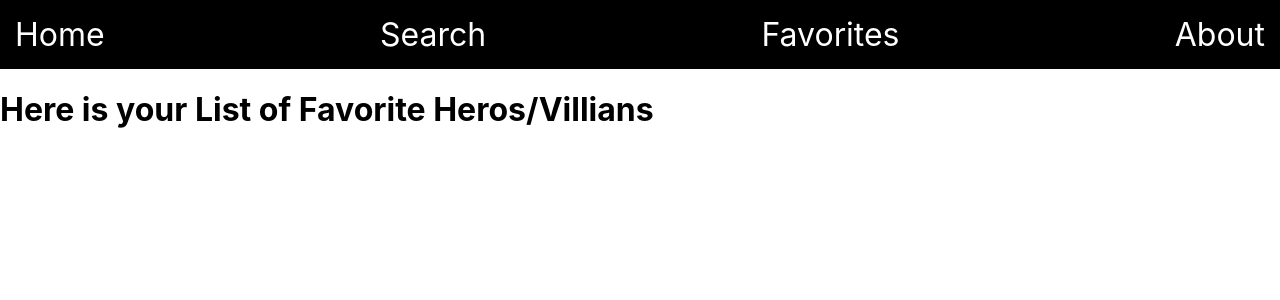
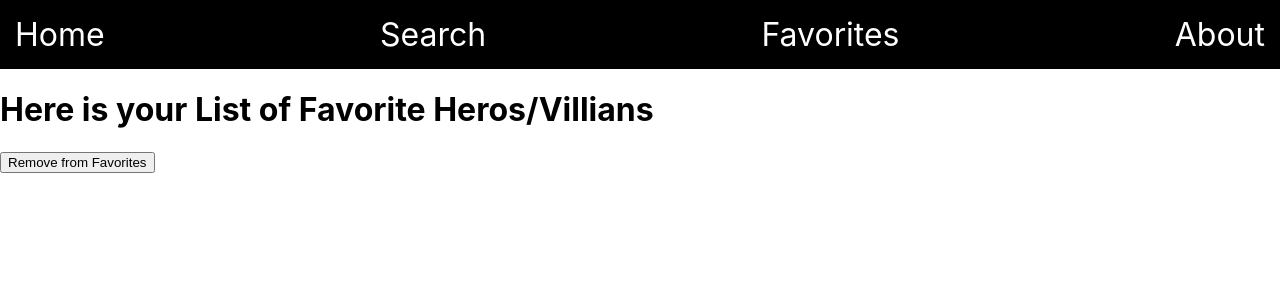
Before and after one commit to mrfritzg/fritzapiproject, a React (Create React App) app: page /favorites in a window 1280 px wide. Shown: the top 300 px of the page. Built offline with nearby package versions, Linux system fonts and the light colour scheme.

Commit message:
fixing bugs

```diff
--- a/src/components/CharacterItem.js
+++ b/src/components/CharacterItem.js
@@ -51,7 +51,7 @@ export default function CharacterItem({ pageSource,hero }) {
                 {/* <button onClick={ () => {favoriteCharacter(hero)}}>
                     Add to Favorites</button> */}
 
-                {pageSource ==='favorites'? <DeleteFavorite heroID={hero.id} /> : <AddFavorites hero={hero} />}
+                {pageSource !=='delFavorites'? <AddFavorites hero={hero} /> : <p></p> }
 
             </div>
         </div>
--- a/src/components/DeleteFavorite.js
+++ b/src/components/DeleteFavorite.js
@@ -1,22 +1,34 @@
-export default function DeleteFavorite({heroID}) {
+import { useEffect, useState } from "react";
+export default function DeleteFavorite({hero}) {
     // console.log(key)
-    function removeCharacter(id) {
+
+    // let currentStorage = JSON.parse(localStorage.getItem("favs")) || []
+
+
+
+    // useEffect(() =>
+    // {
+    //   setFavCharacters(currentStorage)
+    // },[])
+
+
+    function removeCharacter() {
 
         //get the current hero objects from local storage
         let currentStorage = JSON.parse(localStorage.getItem("favs")) || []
 
         console.log(currentStorage);
 
-        let newStorage = currentStorage.filter(prevHeroes => (heroID !== prevHeroes.id))
+        let newStorage = currentStorage.filter(prevHeroes => (hero.id !== prevHeroes.id))
             //update local storage
         localStorage.setItem("favs", JSON.stringify(newStorage))
-        // setFavCharacters(newStorage)
+        //  setFavCharacters(newStorage)
 
         }
 
     return (
         <div>
-        <button onClick= { () => { removeCharacter(heroID) }}>
+        <button onClick= { removeCharacter}>
     Remove from Favorites </button>
         </div>
     )
--- a/src/pages/Favorites.js
+++ b/src/pages/Favorites.js
@@ -6,7 +6,7 @@ export default function Favorites() {
 
     let currentStorage = JSON.parse(localStorage.getItem("favs")) || []
     let [favCharacters, setFavCharacters] = useState(currentStorage);
-    let [pageSource, setPageSource] = useState('favorites');
+    let [pageSource, setPageSource] = useState('delFavorites');
 
     useEffect(() =>
     {
@@ -35,10 +35,13 @@ export default function Favorites() {
           return (
             <div>
             <CharacterItem pageSource={pageSource}  hero={hero} />
-            {/* <DeleteFavorite removeCharacter={removeCharacter}/> */}
+            {/* <DeleteFavorite /> */}
+
             </div>
           )
         })}
+        <button onClick= { removeCharacter}>
+    Remove from Favorites </button>
         </div>
     )
 }
```
